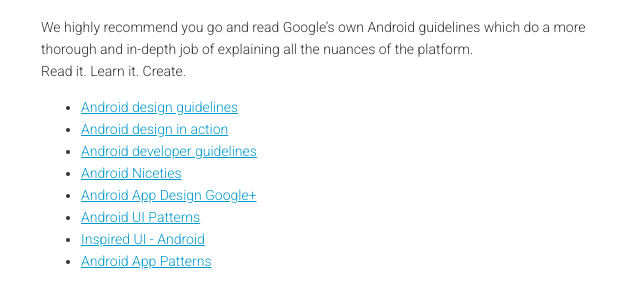
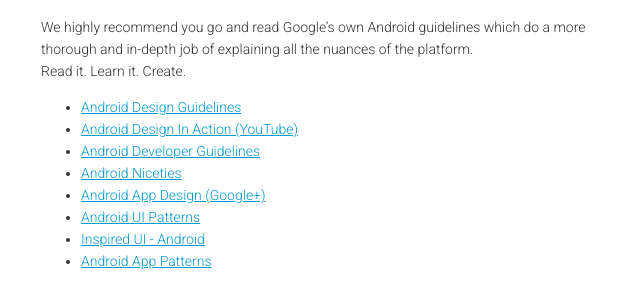
Before and after one commit to destroywerk/androiddesign.tips, a Jekyll site: the page built from index.html, in a window 1280 px wide and 900 px high, scrolled down 2874 px. Shown: the part 576-868 px from the top of the window, without its empty margins (194-834 px from the left). Built offline with Jekyll 4.4.1, drawn with Linux system fonts in a browser that asks for light colours; nearby versions of some CDN libraries; Markdown is read by kramdown in place of the engine named in the settings.

Commit message:
updated extra links

```diff
--- a/_includes/links.html
+++ b/_includes/links.html
@@ -6,11 +6,11 @@
     platform.<br>Read it. Learn it. Create.</p>
 
   <ul>
-    <li><a href="https://developer.android.com/design/index.html">Android design guidelines</a></li>
-    <li><a href="https://www.youtube.com/playlist?list=PLWz5rJ2EKKc8j2B95zGMb8muZvrIy-wcF">Android design in action</a></li>
-    <li><a href="https://developer.android.com/develop/index.html">Android developer guidelines</a></li>
+    <li><a href="https://developer.android.com/design/index.html">Android Design Guidelines</a></li>
+    <li><a href="https://www.youtube.com/playlist?list=PLWz5rJ2EKKc8j2B95zGMb8muZvrIy-wcF">Android Design In Action (YouTube)</a></li>
+    <li><a href="https://developer.android.com/develop/index.html">Android Developer Guidelines</a></li>
     <li><a href="http://androidniceties.tumblr.com/">Android Niceties</a></li>
-    <li><a href="https://plus.google.com/communities/116667001535376136065">Android App Design Google+</a></li>
+    <li><a href="https://plus.google.com/communities/116667001535376136065">Android App Design (Google+)</a></li>
     <li><a href="http://www.androiduipatterns.com/">Android UI Patterns</a></li>
     <li><a href="http://android.inspired-ui.com/">Inspired UI - Android</a></li>
     <li><a href="http://www.android-app-patterns.com/">Android App Patterns</a></li>
```
